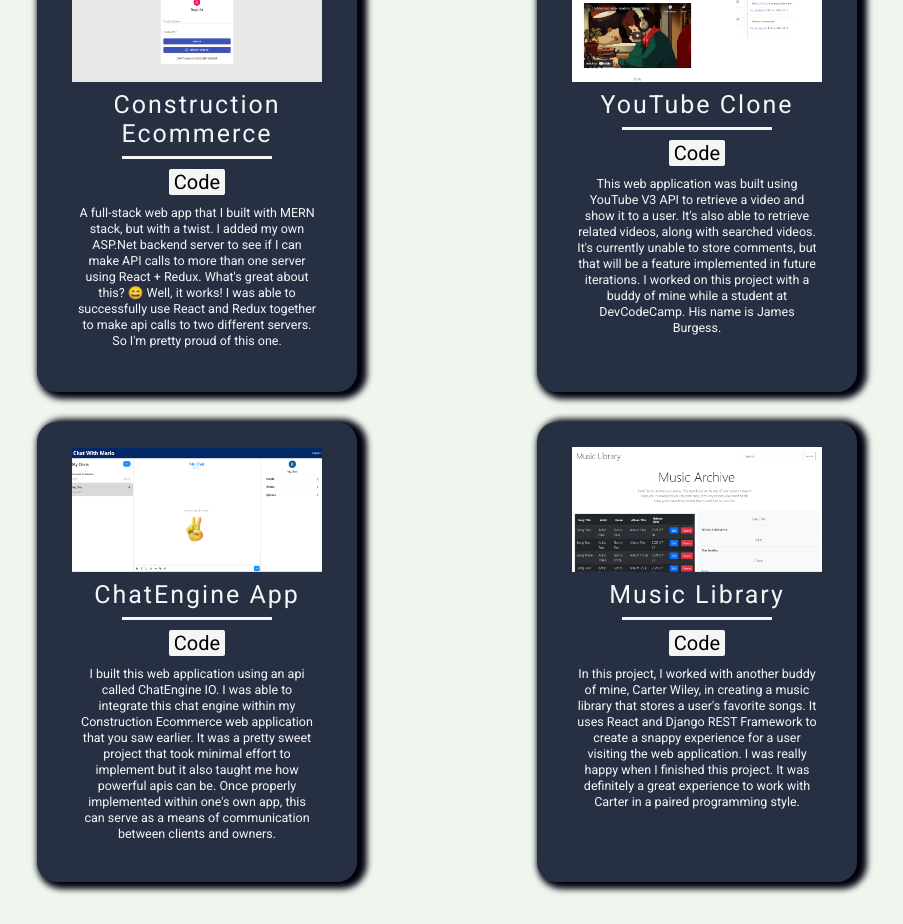
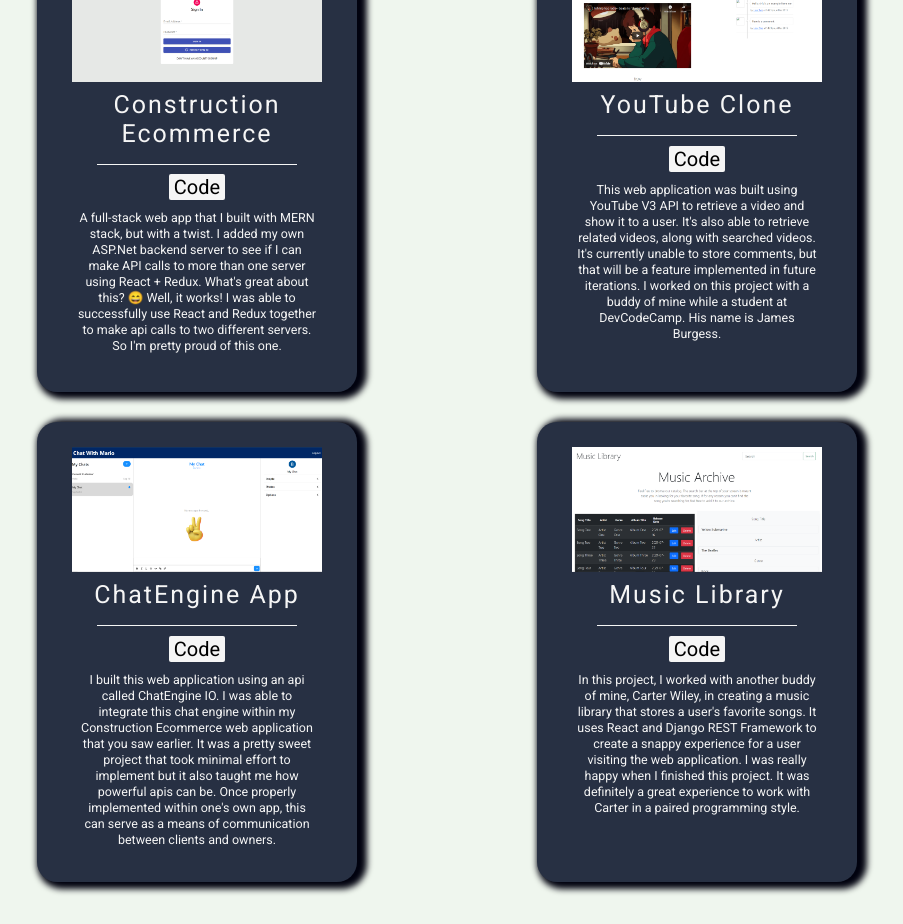
Before and after one commit to BA-CalderonMorales/Portfolio-Site, a Next.js app: page / in a window 1280 px wide. Shown: the part 1180-2104 px from the top of the page, without its empty margins (193-1096 px from the left). Built offline with nearby package versions, Linux system fonts and the light colour scheme.

Commit message:
Adding some additional styling to the horizontal rule styled component.

```diff
--- a/src/components/Projects/ProjectsStyles.js
+++ b/src/components/Projects/ProjectsStyles.js
@@ -49,11 +49,16 @@ export const HeaderFour = styled.h4`
 `;
 
 export const Hr = styled.hr`
-  width: 15rem;
-  height: 3px;
-  margin: 2px auto;
+  width: 20rem;
+  height: 0.5px;
+  margin: 1rem auto;
   border: 0;
   background: whitesmoke;
+  transition: 0.5s ease-in-out;
+  &:hover {
+    transition: cubic-bezier(1, 1, 1, 1);
+    transform: rotate3d(0, 1, 0, 180deg);
+  }
 `;
 
 export const Intro = styled.div`
```
